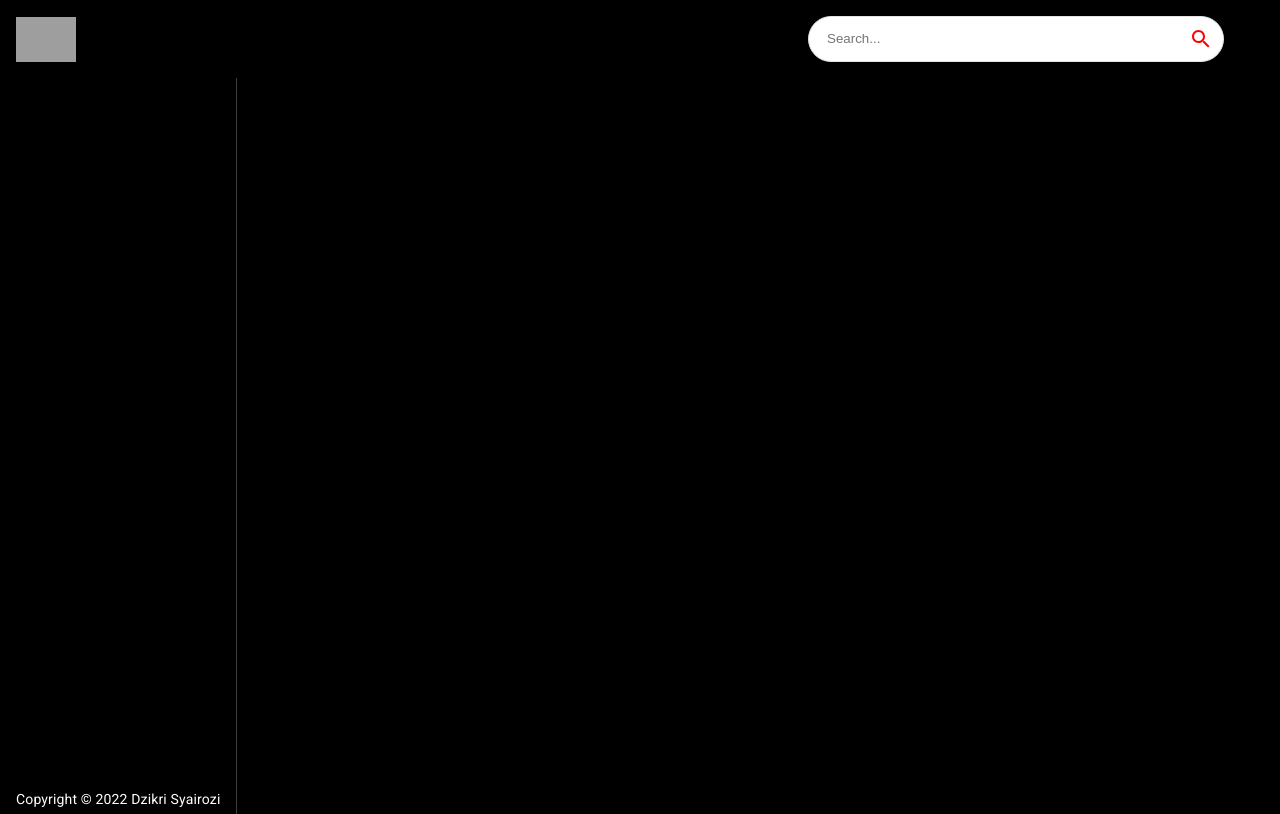
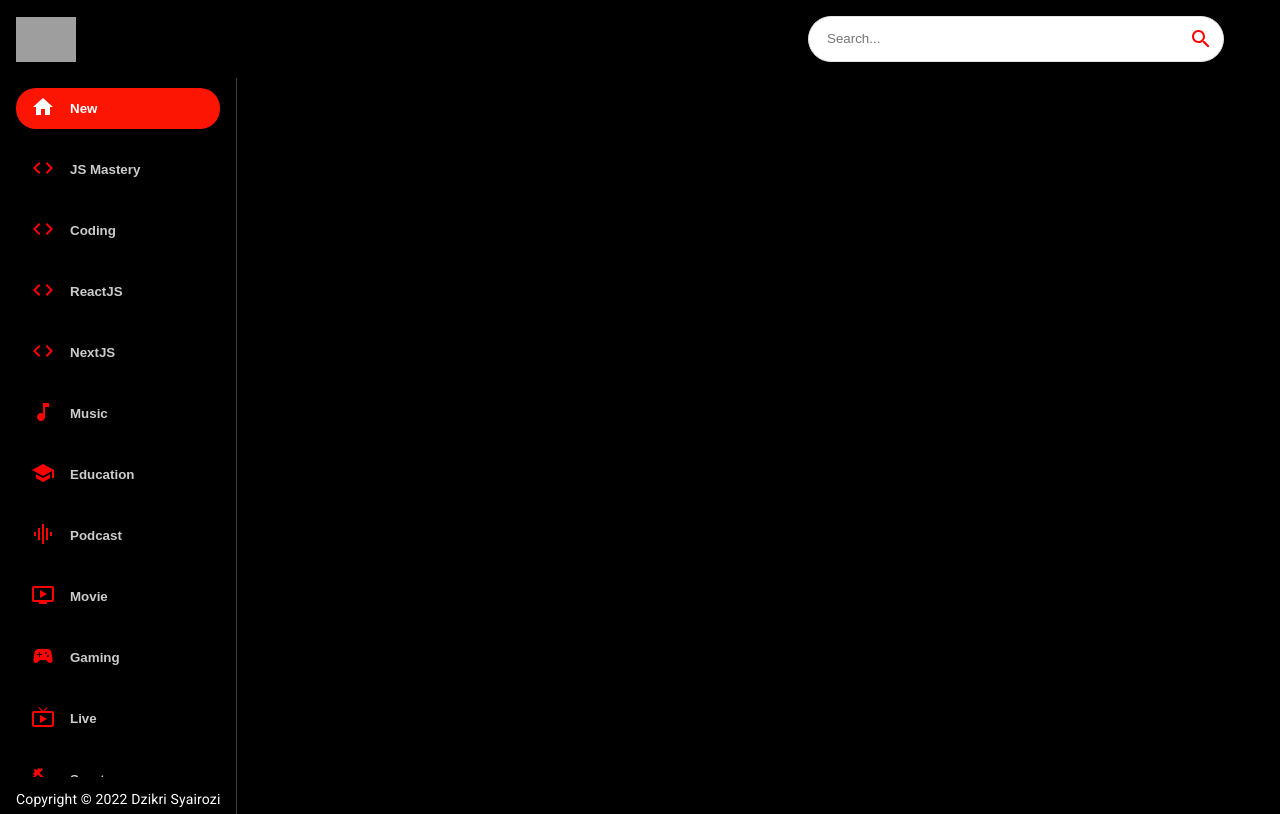
Before and after one commit to dzikrisyairozi/yt-rapidAPI, a React (Create React App) app: page / in a window 1280 px wide. Built offline with nearby package versions, Linux system fonts and the light colour scheme; grey boxes are pictures that could not be loaded.

Commit message:
feat: static sidebar

```diff
--- a/src/components/Sidebar.tsx
+++ b/src/components/Sidebar.tsx
@@ -2,6 +2,13 @@ import React from 'react'
 import { Stack } from "@mui/material";
 
 import { categories } from "../utils/constants";
+
+interface Category {
+    name?: string,
+    icon?: any
+  }
+
+const selectedCategory:string = 'New'
 
 const Sidebar = () =>  (
     <Stack
@@ -12,12 +19,21 @@ const Sidebar = () =>  (
             flexDirection: { md: "column" },
         }}
     >
-        {categories.map((category) => (
+        {categories.map((category:Category) => (
             <button
                 className="category-btn"
+                style={{
+                    background: category.name === selectedCategory as string && "#FC1503" as any,
+                    color: "white",
+                 }}
+                 key={category.name}
             >
-                <span>{category.icon}</span>
-                <span>{category.name}</span>
+                <span style={{ color: category.name === selectedCategory ? "white" : "red", marginRight: "15px" }}>
+                    {category.icon}
+                </span>
+                <span style={{ opacity: category.name === selectedCategory ? "1" : "0.8" }}>
+                    {category.name}
+                </span>
             </button>
         ))}
     </Stack>
```
